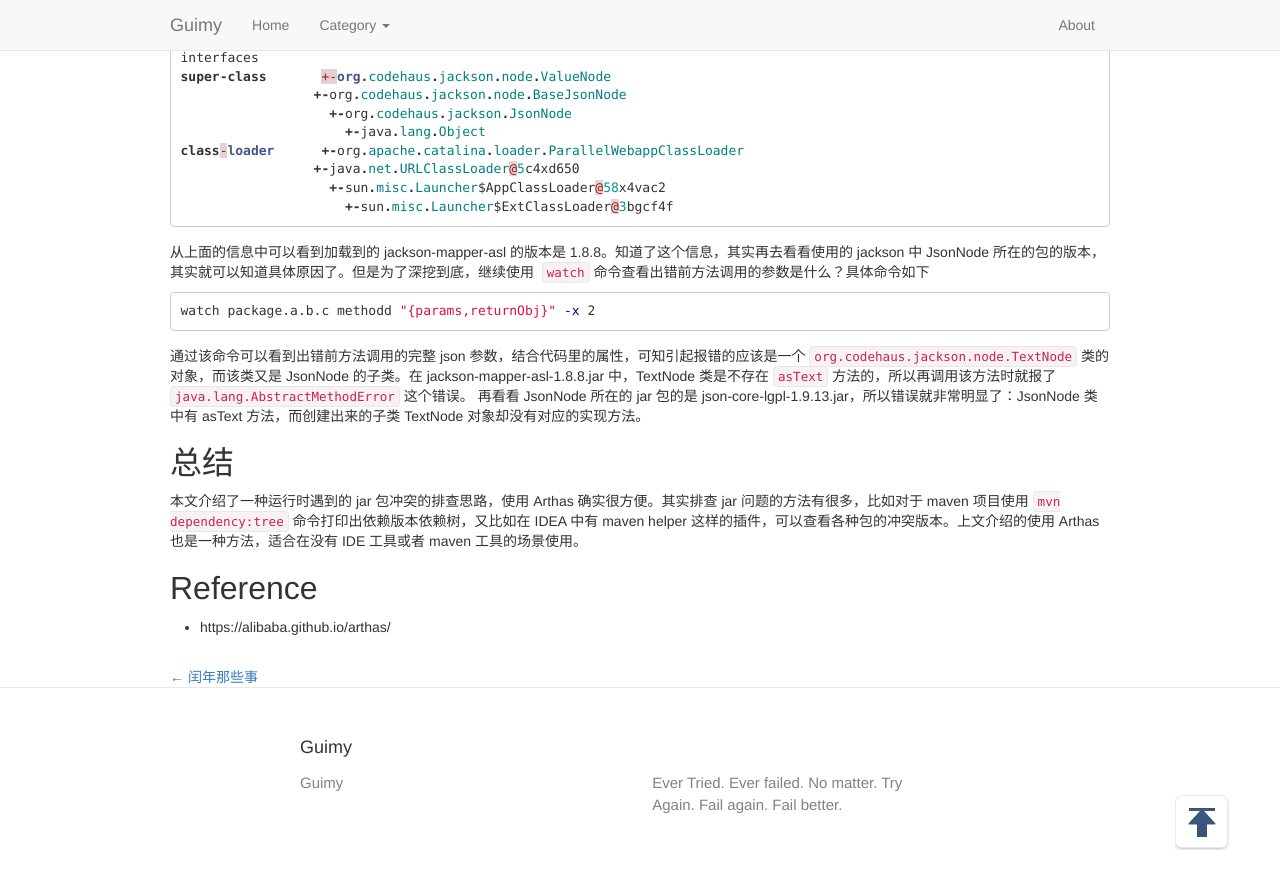
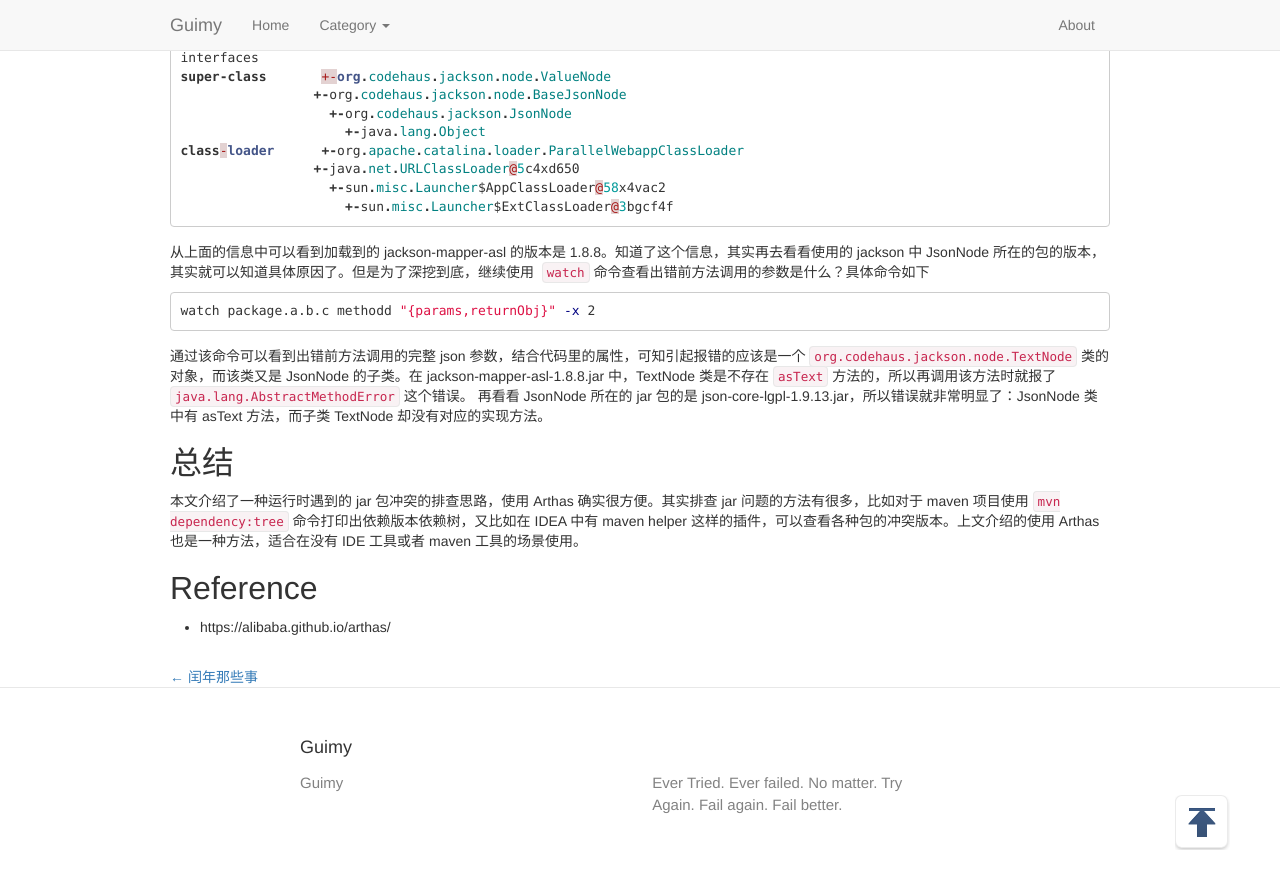
Before and after one commit to guimingyue/guimingyue.github.io, a Jekyll site: the page built from _posts/2020-05-28-solve-AbstractMethodError-using-arthas.md, in a window 1280 px wide and 900 px high, scrolled down 834 px. Shown: the top 889 px of the window. Built offline with Jekyll 4.4.1, drawn with Linux system fonts in a browser that asks for light colours; comment, search, counter and statistics services are not loaded.

Commit message:
Update 2020-05-28-solve-AbstractMethodError-using-arthas.md

````diff
--- a/_posts/2020-05-28-solve-AbstractMethodError-using-arthas.md
+++ b/_posts/2020-05-28-solve-AbstractMethodError-using-arthas.md
@@ -47,7 +47,7 @@ class-loader      +-org.apache.catalina.loader.ParallelWebappClassLoader
 ```shell
 watch package.a.b.c methodd "{params,returnObj}" -x 2
 ```
-通过该命令可以看到出错前方法调用的完整 json 参数，结合代码里的属性，可知引起报错的应该是一个 `org.codehaus.jackson.node.TextNode` 类的对象，而该类又是 JsonNode 的子类。在 jackson-mapper-asl-1.8.8.jar 中，TextNode 类是不存在 `asText` 方法的，所以再调用该方法时就报了 `java.lang.AbstractMethodError` 这个错误。 再看看 JsonNode 所在的 jar 包的是 json-core-lgpl-1.9.13.jar，所以错误就非常明显了：JsonNode 类中有 asText 方法，而创建出来的子类 TextNode 对象却没有对应的实现方法。<br />
+通过该命令可以看到出错前方法调用的完整 json 参数，结合代码里的属性，可知引起报错的应该是一个 `org.codehaus.jackson.node.TextNode` 类的对象，而该类又是 JsonNode 的子类。在 jackson-mapper-asl-1.8.8.jar 中，TextNode 类是不存在 `asText` 方法的，所以再调用该方法时就报了 `java.lang.AbstractMethodError` 这个错误。 再看看 JsonNode 所在的 jar 包的是 json-core-lgpl-1.9.13.jar，所以错误就非常明显了：JsonNode 类中有 asText 方法，而子类 TextNode 却没有对应的实现方法。<br />
 
 <a name="ISdhF"></a>
 ## 总结
````
